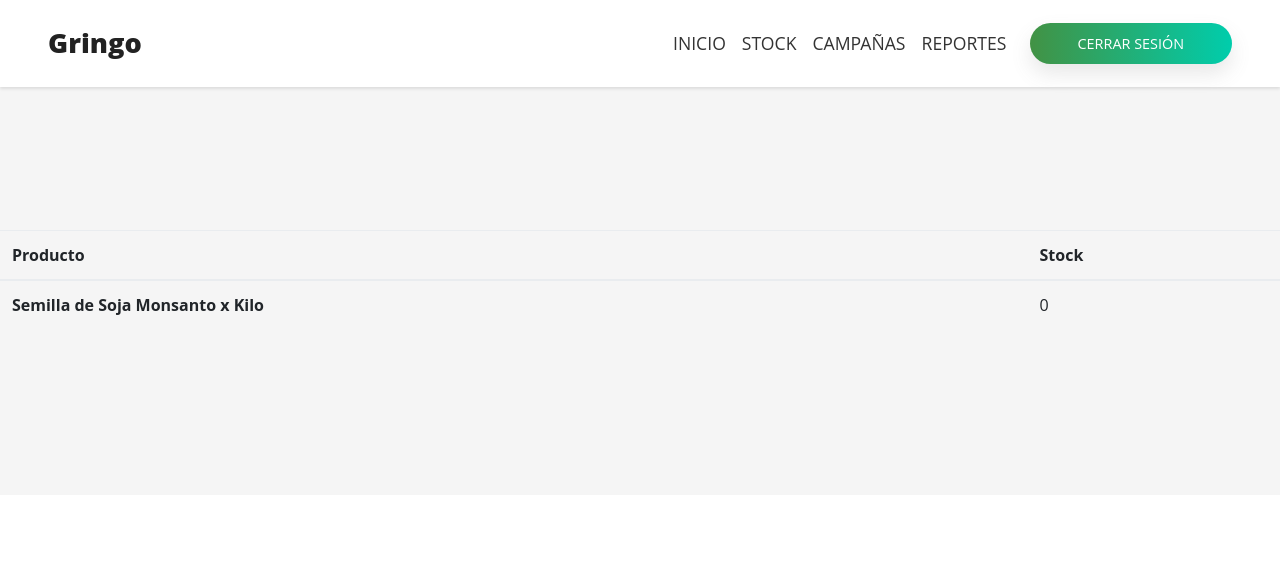
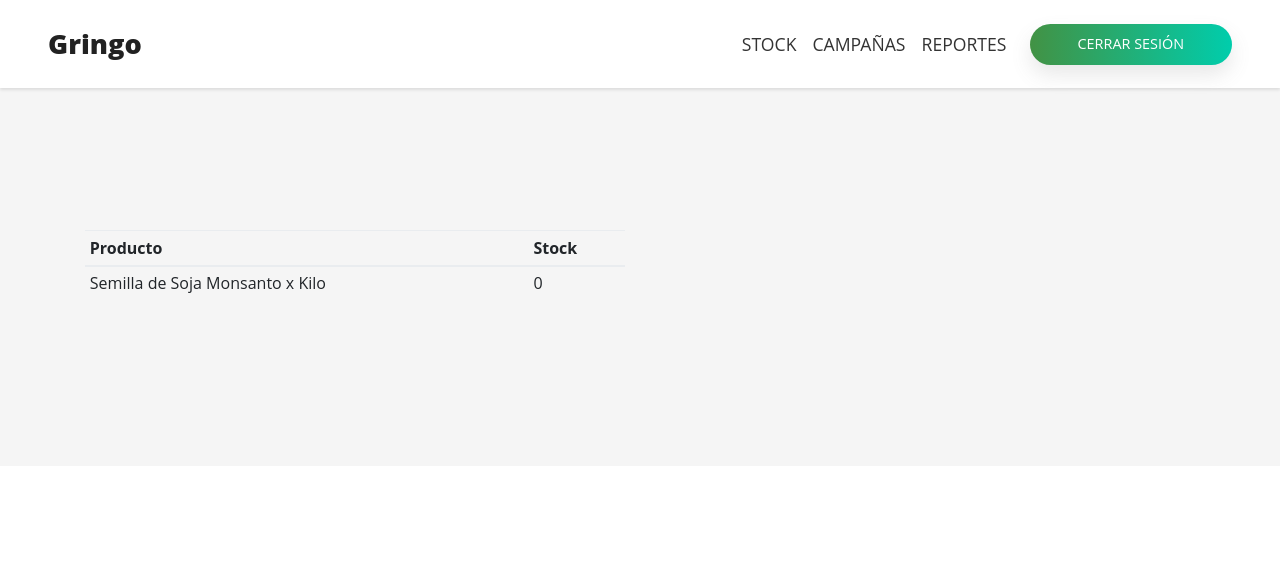
Before and after one commit to tecnicatura-villa-el-libertador/gringo, a Django app: page /stock/ in a window 1280 px wide. Shown: the top 569 px of the page. Run offline with Django 3.2, Linux system fonts and the light colour scheme; the visitor is signed in with stand-in values (Sample User, id 1); data comes from the database, SQL or seed files in the repository; data that the repository does not hold is empty; some libraries are stand-ins or nearby versions.

Commit message:
modifique la tabla en stock, quite link inicio en base y arregle agunos errores en mov-gral y base

```diff
--- a/stock/templates/stock/base.html
+++ b/stock/templates/stock/base.html
@@ -37,34 +37,27 @@
             {% block nav %}
             {% endblock %}
             </div>
-            {% block boton %}
 
             {% if request.user.is_authenticated %}
+
+            <div class="navbar-text justify-content-left">
                 <ul class="navbar-nav align-items-start align-items-lg-center">
-                    <li class="nav-item"><a class="nav-link" href='{% url 'inicio'%}'> INICIO </a></li>
                     <li class="nav-item"><a class="nav-link" href='{% url 'resumen_stock' %}'>STOCK</a></li>
                     <li class="nav-item"><a class="nav-link" href="{% url 'resumen_campañas'%}">CAMPAÑAS</a></li>
                     <li class="nav-item"><a class="nav-link disable" href="{% url 'resumen_movimientos'%}">REPORTES</a></li>
                 </ul>
-
+            </div>
                     <div class="navbar-text">
                       <!-- Button trigger modal--><a href="/accounts/logout/" class="btn btn-primary navbar-btn btn-shadow btn-gradient">Cerrar Sesión</a>
                     </div>
-
-
             {% else %}
                     <div class="navbar-text mr-2">
-                  <!-- Button trigger modal--><a href="/accounts/login/" class="btn btn-primary navbar-btn btn-shadow btn-gradient">Iniciar Sesión</a>
+                      <a href="/accounts/login/" class="btn btn-primary navbar-btn btn-shadow btn-gradient">Iniciar Sesión</a>
                     </div>
                     <div class="navbar-text">
-                  <!-- Button trigger modal--><a href="/accounts/register/" class="btn btn-outline-primary">Registrate</a>
+                      <a href="/accounts/register/" class="btn btn-outline-primary">Registrate</a>
                     </div>
-
             {% endif %}
-
-
-
-            {%endblock%}
         </nav>
     </header>
     <section id="hero" class="hero hero-home bg-gray">
--- a/stock/templates/stock/stock.html
+++ b/stock/templates/stock/stock.html
@@ -4,20 +4,28 @@
 
 {% block content %}
 
-<table class="table">
-  <thead class="thead-dark">
+
+<div class="container mx-center">
+    <div class="row">
+        <div class="col-6">
+            <table class="table table-sm">
+              <thead>
                 <tr>
-      <th scope="col">Producto</th>
-      <th scope="col">Stock</th>
+                  <th>Producto</th>
+                  <th>Stock</th>
+                </tr>
               </thead>
               <tbody>
                 {% for producto, stock in tabla.items %}
                 <tr>
-      <th scope="row">{{producto}}</th>
+                    <td>{{producto}}</td>
                     <td>{{stock}}</td>
                 </tr>
                 {% endfor %}
               </tbody>
             </table>
+        </div>
+    </div>
+</div>
 
 {% endblock %}
```
Also changed, not shown: stock/templates/stock/mov_gral.html (+6 -6 lines). Lines whose indentation alone changed are shown as unchanged.
